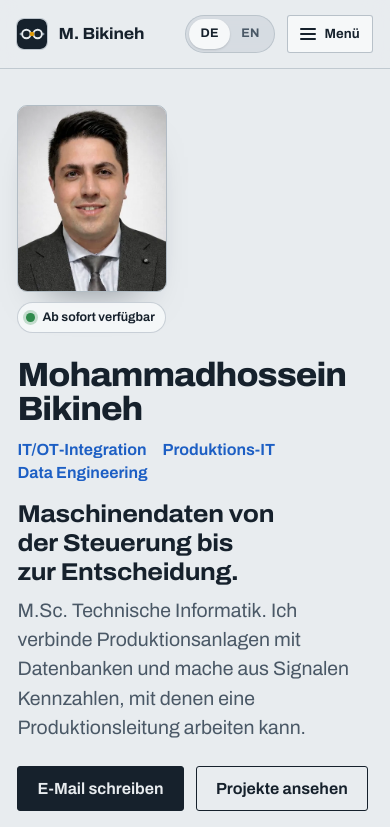
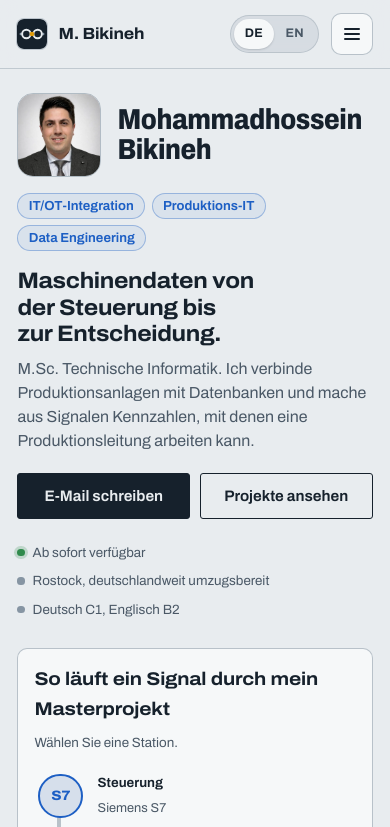
Before and after one commit to Bikineh-Projekts/about-me, a plain HTML site: page index.html in a window 390 px wide. Shown: the top 827 px of the page. Drawn offline with Linux system fonts and the light colour scheme.

Commit message:
Portfolio: professionelle Mobilansicht (kompakter Kopf, Name ohne Worttrennung, Kennzahlen, Signalweg)

```diff
--- a/assets/site.css
+++ b/assets/site.css
@@ -116,7 +116,7 @@ a:hover { text-decoration-thickness: 2px; }
 .seg button { font: inherit; font-size: 0.78rem; font-weight: 700; letter-spacing: 0.02em; color: var(--ink-2); background: transparent; border: 0; border-radius: 999px; padding: 0.3rem 0.7rem; cursor: pointer; }
 .seg button[aria-pressed="true"] { background: var(--panel); color: var(--ink); box-shadow: 0 1px 2px color-mix(in srgb, var(--ink) 18%, transparent); }
 .btn-sm { padding: 0.5rem 0.95rem; font-size: var(--step--1); }
-.menu-btn { display: none; align-items: center; gap: 0.55rem; font: inherit; font-size: var(--step--1); font-weight: 650; color: var(--ink); background: var(--panel); border: 1px solid color-mix(in srgb, var(--pipe) 55%, transparent); border-radius: var(--radius-s); padding: 0.45rem 0.75rem; cursor: pointer; }
+.menu-btn { display: none; align-items: center; justify-content: center; width: 2.6rem; height: 2.6rem; color: var(--ink); background: var(--panel); border: 1px solid color-mix(in srgb, var(--pipe) 55%, transparent); border-radius: 10px; padding: 0; cursor: pointer; }
 .burger, .burger::before, .burger::after { display: block; width: 16px; height: 2px; background: currentColor; border-radius: 2px; position: relative; transition: transform 180ms ease, background 180ms; }
 .burger::before, .burger::after { content: ""; position: absolute; left: 0; }
 .burger::before { top: -5px; } .burger::after { top: 5px; }
@@ -163,7 +163,7 @@ a:hover { text-decoration-thickness: 2px; }
 .pulse { width: 0.55rem; height: 0.55rem; border-radius: 50%; background: var(--run); box-shadow: 0 0 0 3px color-mix(in srgb, var(--run) 25%, transparent); }
 
 .hero-text { padding-top: clamp(0rem, 0.5vw, 0.5rem); }
-.name {
+h1.name {
   margin: 0;
   font-size: clamp(2.1rem, 1.3rem + 3.2vw, 3.9rem);
   font-weight: 800; font-stretch: 116%;
@@ -196,15 +196,10 @@ a:hover { text-decoration-thickness: 2px; }
 .status li { display: flex; align-items: center; gap: 0.5rem; }
 .status li::before { content: ""; width: 0.45rem; height: 0.45rem; border-radius: 50%; background: var(--pipe); flex: none; }
 
-@media (max-width: 640px) {
-  .hero-card { grid-template-columns: 1fr; }
-  .portrait { width: 150px; }
-  .portrait .avail { position: static; margin-top: 0.6rem; }
-  .name { font-stretch: 104%; }
-  .roles { gap: 0.25rem 1rem; }
-  .roles li { padding: 0; border: 0; }
-}
+.only-mobile { display: none !important; }
+.status li.on::before { background: var(--run); box-shadow: 0 0 0 3px color-mix(in srgb, var(--run) 22%, transparent); }
 
+/* Mobile: compact profile header (photo beside the name), then a clean single column */
 /* ---------- Signal path (the one memorable element) ---------- */
 .path { margin-top: clamp(2rem, 1.5rem + 2vw, 3.5rem); }
 .path-frame {
@@ -341,3 +336,33 @@ footer p { margin: 0 0 0.35rem; max-width: var(--measure); }
   body { background: #fff; color: #000; }
   section.block { border: 0; padding-block: 1rem; }
 }
+
+/* ---------- Mobile (kept last so it wins the cascade) ---------- */
+@media (max-width: 640px) {
+  .hero { padding-block: 1.5rem 1rem; }
+  .hero-card { grid-template-columns: 84px minmax(0, 1fr); column-gap: 1rem; row-gap: 0; align-items: center; }
+  .hero-text { display: contents; }
+  .portrait { grid-column: 1; grid-row: 1; width: 84px; }
+  .portrait img { aspect-ratio: 1; border-radius: 16px; box-shadow: none; }
+  .portrait .avail { display: none; }
+  .hero h1.name { grid-column: 2; grid-row: 1; margin: 0; font-size: min(7.4vw, 1.85rem); font-stretch: 86%; line-height: 1.04; letter-spacing: -0.015em; overflow-wrap: normal; word-break: keep-all; hyphens: none; }
+  .roles, .tagline, .lead, .actions, .status { grid-column: 1 / -1; }
+  .roles { margin-top: 1rem; gap: 0.4rem; }
+  .roles li, .roles li:first-child { padding: 0.25rem 0.65rem; border: 1px solid color-mix(in srgb, var(--signal) 35%, transparent); border-radius: 999px; font-size: 0.82rem; background: color-mix(in srgb, var(--signal) 7%, transparent); }
+  .tagline { margin-top: 1.1rem; font-size: 1.4rem; max-width: none; }
+  .lead { font-size: 1rem; margin-bottom: 1.25rem; }
+  .actions { display: grid; grid-template-columns: 1fr 1fr; gap: 0.6rem; }
+  .actions .btn { justify-content: center; padding: 0.8rem 0.6rem; font-size: 0.95rem; }
+  .status { flex-direction: column; gap: 0.45rem; }
+  .only-mobile { display: flex !important; }
+  .path { margin-top: 1.75rem; }
+  .path-head h2 { font-size: 1.15rem; }
+  .block-head h2 { font-size: 1.6rem; }
+  .figure .num { font-size: 2.5rem; }
+  .figure .cap { max-width: none; }
+  .block-head p { font-size: 1rem; }
+  .node .dot { width: 2.8rem; height: 2.8rem; font-size: 0.85rem; }
+  .line::before { left: 1.4rem; }
+  .readout .value { font-size: 1.45rem; }
+  .contact .mail { font-size: 1.35rem; }
+}
--- a/index.html
+++ b/index.html
@@ -36,7 +36,7 @@
           <button type="button" data-lang="de" aria-pressed="true">DE</button><button type="button" data-lang="en" aria-pressed="false">EN</button>
         </div>
         <a class="btn btn-primary btn-sm cta-top" href="#contact" data-i18n="nav-contact">Kontakt</a>
-        <button class="menu-btn" type="button" aria-expanded="false" aria-controls="menu"><span class="burger" aria-hidden="true"></span><span data-i18n="menu">Menü</span></button>
+        <button class="menu-btn" type="button" aria-expanded="false" aria-controls="menu" aria-label="Menü" data-i18n-attr="aria-label:menu"><span class="burger" aria-hidden="true"></span></button>
       </div>
     </div>
   </header>
@@ -64,6 +64,7 @@
               <a class="btn btn-quiet" href="#projects" data-i18n="btn-proj">Projekte ansehen</a>
             </div>
             <ul class="status">
+              <li class="on only-mobile" data-i18n="status-1">Ab sofort verfügbar</li>
               <li data-i18n="status-2">Rostock, deutschlandweit umzugsbereit</li>
               <li data-i18n="status-3">Deutsch C1, Englisch B2</li>
             </ul>
```
Also changed, not shown: 1 other file.
